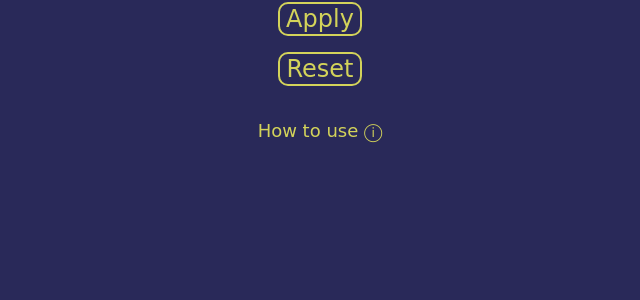
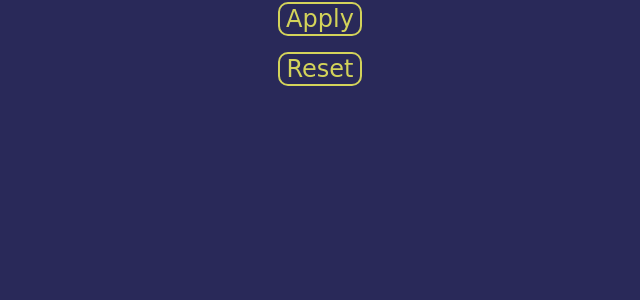
Before and after one commit to shreyas-078/vtu-student-hub, a Flask app: page /lagrange-template in a window 1280 px wide. Shown: the part 305-605 px from the top of the page, without its empty margins (320-960 px from the left). Run offline with Flask 3, Linux system fonts and the light colour scheme; some web fonts are replaced.

Commit message:
Fixed Tooltip Bugs

```diff
--- a/static/css/subjects/math/euler.css
+++ b/static/css/subjects/math/euler.css
@@ -174,14 +174,14 @@ label {
     position: absolute;
     top: -180px;
     left: -300px;
-    opacity: 0%;
+    display: none;
     background-color: var(--color-bg);
     border-radius: 5px;
     padding: 10px;
 }
 
 .buttons p:hover::after {
-    opacity: 100%;
+    display: block;
 }
 
 @media (max-width: 999px) {
--- a/static/css/subjects/math/lagrange.css
+++ b/static/css/subjects/math/lagrange.css
@@ -169,32 +169,6 @@ button {
   font-size: 3rem;
 }
 
-.buttons p:hover {
-  cursor: pointer;
-}
-
-.buttons p {
-  position: relative;
-}
-
-.buttons p::after {
-  content: "Normally, you can use (**) for powers. Eg: 2 raised to power 3 would be represented as 2**3 in the function box. You can use exp() to substitute for e in your expressions. For exmaple, e raised to power x would be represnted as exp(x). Enforce parantheses where needed in order to prevent unwanted BODMAS evaluation.";
-  width: 500px;
-  height: 150px;
-  border: 2px solid var(--color-text);
-  position: absolute;
-  top: -180px;
-  left: -300px;
-  opacity: 0%;
-  background-color: var(--color-bg);
-  border-radius: 5px;
-  padding: 10px;
-}
-
-.buttons p:hover::after {
-  opacity: 100%;
-}
-
 .invisible {
   display: none;
 }
@@ -241,11 +215,4 @@ button {
   label {
     font-size: 1.1rem;
   }
-
-  .buttons p::after {
-    font-size: 0.8rem;
-    width: 300px;
-    height: 110px;
-    left: -100px;
-  }
 }
--- a/static/css/subjects/math/milne-pc.css
+++ b/static/css/subjects/math/milne-pc.css
@@ -147,7 +147,7 @@ body {
     position: absolute;
     top: -180px;
     left: -300px;
-    opacity: 0%;
+    display: none;
     background-color: var(--color-bg);
     border-radius: 5px;
     padding: 10px;
@@ -155,7 +155,7 @@ body {
 }
 
 .buttons p:hover::after {
-    opacity: 100%;
+    display: block;
 }
 
 .invisible {
--- a/static/css/subjects/math/mod-euler.css
+++ b/static/css/subjects/math/mod-euler.css
@@ -150,14 +150,14 @@ label {
     position: absolute;
     top: -180px;
     left: -300px;
-    opacity: 0%;
+    display: none;
     background-color: var(--color-bg);
     border-radius: 5px;
     padding: 10px;
 }
 
 .buttons p:hover::after {
-    opacity: 100%;
+    display: block;
 }
 
 @media (max-width: 999px) {
--- a/static/css/subjects/math/newton-raphson.css
+++ b/static/css/subjects/math/newton-raphson.css
@@ -147,7 +147,7 @@ label {
   position: absolute;
   top: -180px;
   left: -300px;
-  opacity: 0%;
+  display: none;
   background-color: var(--color-bg);
   border-radius: 5px;
   padding: 10px;
@@ -155,7 +155,7 @@ label {
 }
 
 .buttons p:hover::after {
-  opacity: 100%;
+  display: block;
 }
 
 @media (max-width: 999px) {
--- a/static/css/subjects/math/regula-falsi.css
+++ b/static/css/subjects/math/regula-falsi.css
@@ -149,7 +149,7 @@ label {
   position: absolute;
   top: -180px;
   left: -300px;
-  opacity: 0%;
+  display: none;
   background-color: var(--color-bg);
   border-radius: 5px;
   padding: 10px;
@@ -157,7 +157,7 @@ label {
 }
 
 .buttons p:hover::after {
-  opacity: 100%;
+  display: block;
 }
 
 @media (max-width: 999px) {
--- a/static/css/subjects/math/runge-kutta.css
+++ b/static/css/subjects/math/runge-kutta.css
@@ -152,7 +152,7 @@ label {
     position: absolute;
     top: -180px;
     left: -300px;
-    opacity: 0%;
+    display: none;
     background-color: var(--color-bg);
     border-radius: 5px;
     padding: 10px;
@@ -160,7 +160,7 @@ label {
 }
 
 .buttons p:hover::after {
-    opacity: 100%;
+    display: block;
 }
 
 @media (max-width: 1111px) {
--- a/static/css/subjects/math/simpson-1-3.css
+++ b/static/css/subjects/math/simpson-1-3.css
@@ -146,7 +146,7 @@ label {
   position: absolute;
   top: -180px;
   left: -300px;
-  opacity: 0%;
+  display: none;
   background-color: var(--color-bg);
   border-radius: 5px;
   padding: 10px;
@@ -154,7 +154,7 @@ label {
 }
 
 .buttons p:hover::after {
-  opacity: 100%;
+  display: block;
 }
 
 @media (max-width: 999px) {
--- a/static/css/subjects/math/simpson-3-8.css
+++ b/static/css/subjects/math/simpson-3-8.css
@@ -151,7 +151,7 @@ label {
   position: absolute;
   top: -180px;
   left: -300px;
-  opacity: 0%;
+  display: none;
   background-color: var(--color-bg);
   border-radius: 5px;
   padding: 10px;
@@ -159,7 +159,7 @@ label {
 }
 
 .buttons p:hover::after {
-  opacity: 100%;
+  display: block;
 }
 
 @media (max-width: 999px) {
--- a/static/css/subjects/math/trapezoidal-rule.css
+++ b/static/css/subjects/math/trapezoidal-rule.css
@@ -145,7 +145,7 @@ label {
   position: absolute;
   top: -180px;
   left: -300px;
-  opacity: 0%;
+  display: none;
   background-color: var(--color-bg);
   border-radius: 5px;
   padding: 10px;
@@ -153,7 +153,7 @@ label {
 }
 
 .buttons p:hover::after {
-  opacity: 100%;
+  display: block;
 }
 
 @media (max-width: 999px) {
--- a/templates/subjects/math/interpolation.html
+++ b/templates/subjects/math/interpolation.html
@@ -35,7 +35,6 @@
     </div>
     <div class="button-controls">
       <button type="button" class="btn btn-calculate-inter">Calculate</button>
-      <p>How to use ⓘ</p>
     </div>
   </section>
   <button class="btn btn-reset" type="button">RESET</button>
--- a/templates/subjects/math/lagrange.html
+++ b/templates/subjects/math/lagrange.html
@@ -36,7 +36,6 @@
   </section>
   <button class="btn reset-btn" type="button">Reset</button>
   <div class="buttons">
-    <p>How to use ⓘ</p>
   </div>
   <div class="ans-para">
     <p class="ans-text"></p>
--- a/templates/subjects/math/runge-kutta.html
+++ b/templates/subjects/math/runge-kutta.html
@@ -38,7 +38,7 @@
             <label for="rk-h-input">Enter H:</label>
             <input type="number" id="rk-h-input" class="right-align">
         </div>
-        <div id="rk-buttons-section buttons">
+        <div id="rk-buttons-section" class="buttons">
             <button class="btn btn-rk-answer">Calculate</button>
             <button class="btn btn-rk-reset">Reset</button>
             <p>How to use ⓘ</p>
```
Also changed, not shown: static/css/subjects/math/interpolation.css (+0 -35 lines).
